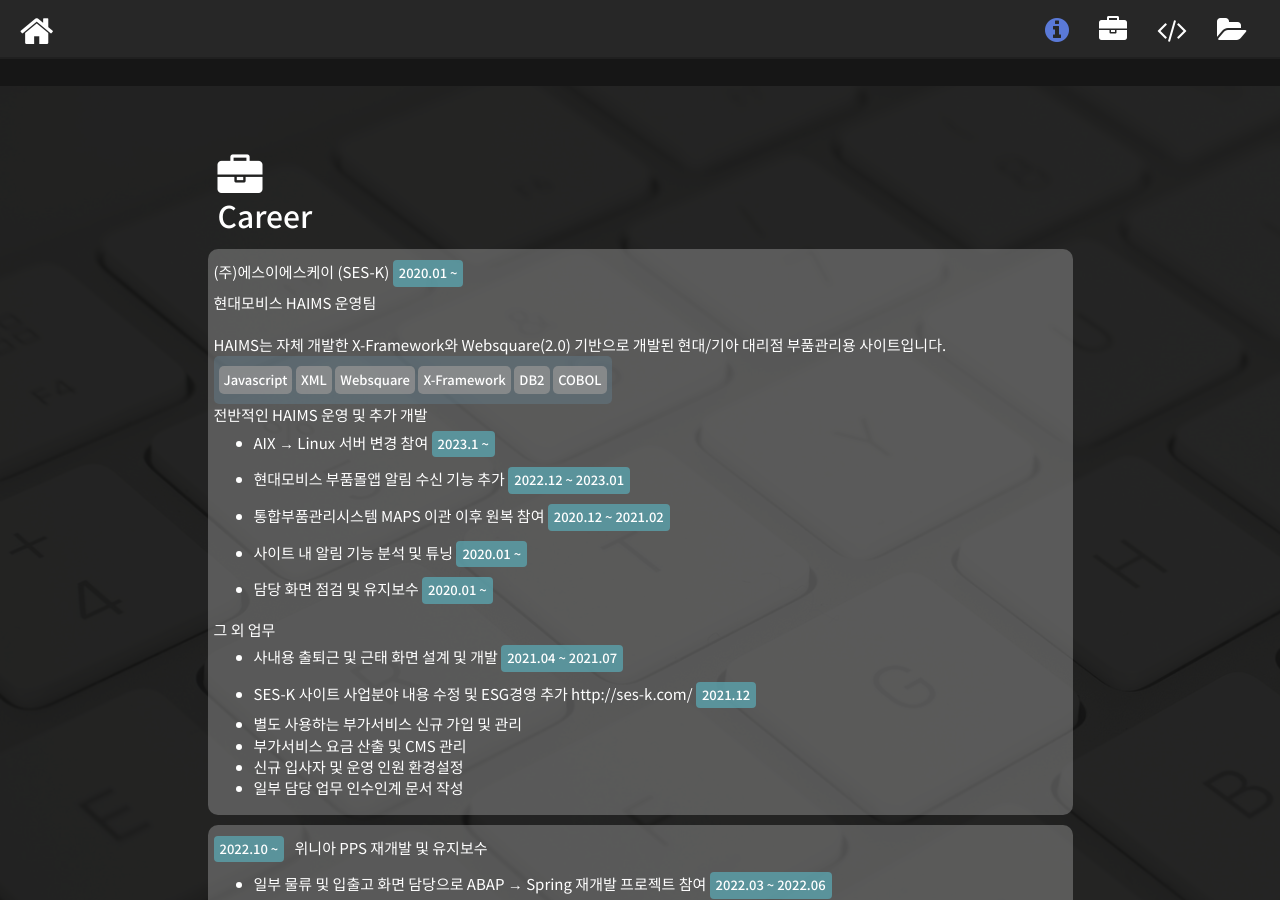
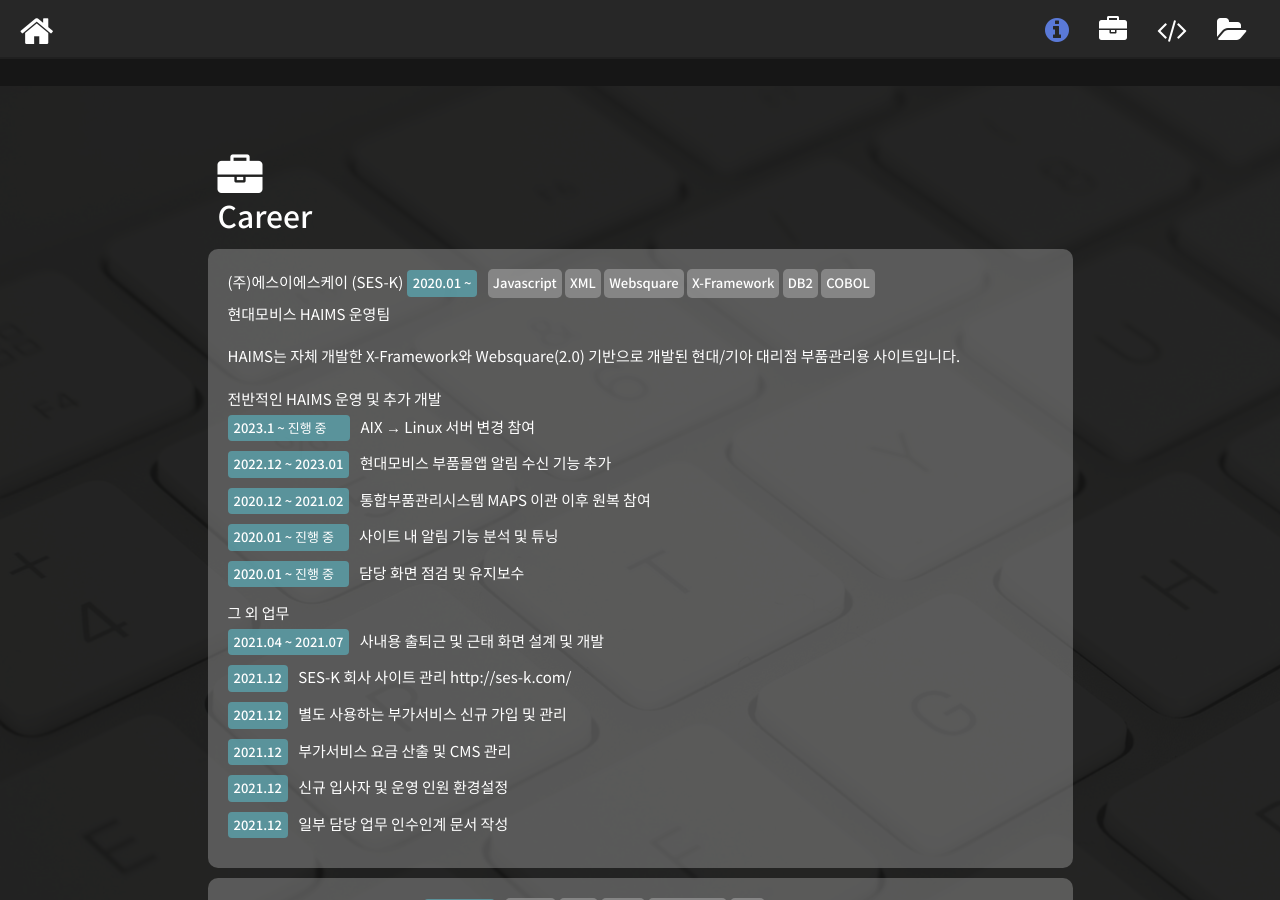
Before and after one commit to fpshtmxm36/Jekyll_Portfolio, a Jekyll site: the page built from index.md, in a window 1280 px wide and 900 px high, scrolled down 1218 px. Built offline with Jekyll 4.4.1, drawn with Linux system fonts in a browser that asks for light colours; some web fonts are replaced; some of the changed text lies outside the part shown.

Commit message:
230117_Career수정
* Career 틀 잡는 중

```diff
--- a/_includes/Career.html
+++ b/_includes/Career.html
@@ -9,80 +9,78 @@
             </div>
             <div class="row">
                 <div class="col-lg-12 col-md-12 career-box">
-                    (주)에스이에스케이 (SES-K) <span class="lineblock-date">2020.01 ~ </span><br>
-                    현대모비스 HAIMS 운영팀<br><!--Hyundai-mobis Agent Inventory Management System-->
-                    <br>
-                    HAIMS는 자체 개발한 X-Framework와 Websquare(2.0) 기반으로 개발된 현대/기아 대리점 부품관리용 사이트입니다.<br>
-                    <div class="career-inbox">
-                        <span class="lineblock-skill">Javascript</span>
+                    (주)에스이에스케이 (SES-K) <span class="lineblock-date">2020.01 ~ </span>
+                    <span class="lineblock-skill">Javascript</span>
                         <span class="lineblock-skill">XML</span>
                         <span class="lineblock-skill">Websquare</span>
                         <span class="lineblock-skill">X-Framework</span>
                         <span class="lineblock-skill">DB2</span>
                         <span class="lineblock-skill">COBOL</span>
-                    </div>
+                    <br>
+                    현대모비스 HAIMS 운영팀<br><!--Hyundai-mobis Agent Inventory Management System-->
+                    <br>
+                    HAIMS는 자체 개발한 X-Framework와 Websquare(2.0) 기반으로 개발된 현대/기아 대리점 부품관리용 사이트입니다.<br>
                     <br>
                     전반적인 HAIMS 운영 및 추가 개발<br>
                     <ul>
                         <li>
-                            AIX → Linux 서버 변경 참여 <span class="lineblock-date">2023.1 ~ </span>
+                            <span class="lineblock-date">2023.1 ~ 진행 중&nbsp;&nbsp;&nbsp;&nbsp;&nbsp;&nbsp;</span> AIX → Linux 서버 변경 참여
                         </li>
                         <li>
-                            현대모비스 부품몰앱 알림 수신 기능 추가 <span class="lineblock-date">2022.12 ~ 2023.01</span>
+                            <span class="lineblock-date">2022.12 ~ 2023.01</span> 현대모비스 부품몰앱 알림 수신 기능 추가
                         </li>
                         <li>
-                            통합부품관리시스템 MAPS 이관 이후 원복 참여 <span class="lineblock-date">2020.12 ~ 2021.02</span><!--Most Advanced Parts System-->
+                            <span class="lineblock-date">2020.12 ~ 2021.02</span> 통합부품관리시스템 MAPS 이관 이후 원복 참여
+                            <!--Most Advanced Parts System-->
                         </li>
                         <li>
-                            사이트 내 알림 기능 분석 및 튜닝 <span class="lineblock-date">2020.01 ~ </span>
+                            <span class="lineblock-date">2020.01 ~ 진행 중&nbsp;&nbsp;&nbsp;</span> 사이트 내 알림 기능 분석 및 튜닝
                         </li>
                         <li>
-                            담당 화면 점검 및 유지보수 <span class="lineblock-date">2020.01 ~ </span>
+                            <span class="lineblock-date">2020.01 ~ 진행 중&nbsp;&nbsp;&nbsp;</span> 담당 화면 점검 및 유지보수
                         </li>
                     </ul>
                     그 외 업무<br>
                     <ul>
                         <li>
-                            사내용 출퇴근 및 근태 화면 설계 및 개발 <span class="lineblock-date">2021.04 ~ 2021.07</span>
+                            <span class="lineblock-date">2021.04 ~ 2021.07</span> 사내용 출퇴근 및 근태 화면 설계 및 개발
                         </li>
                         <li>
-                            SES-K 사이트 사업분야 내용 수정 및 ESG경영 추가 http://ses-k.com/ <span class="lineblock-date">2021.12</span>
+                            <span class="lineblock-date">2021.12</span> SES-K 회사 사이트 관리 http://ses-k.com/
                         </li>
                         <li>
-                            별도 사용하는 부가서비스 신규 가입 및 관리
+                            <span class="lineblock-date">2021.12</span> 별도 사용하는 부가서비스 신규 가입 및 관리
                         </li>
                         <li>
-                            부가서비스 요금 산출 및 CMS 관리
+                            <span class="lineblock-date">2021.12</span> 부가서비스 요금 산출 및 CMS 관리
                         </li>
                         <li>
-                            신규 입사자 및 운영 인원 환경설정
+                            <span class="lineblock-date">2021.12</span> 신규 입사자 및 운영 인원 환경설정
                         </li>
                         <li>
-                            일부 담당 업무 인수인계 문서 작성
+                            <span class="lineblock-date">2021.12</span> 일부 담당 업무 인수인계 문서 작성
                         </li>
                     </ul>
                 </div>
             </div>
             <div class="row">
                 <div class="col-lg-12 col-md-12 career-box">
+                    위니아 PPS 재개발 및 유지보수
                     <span class="lineblock-date">2022.10 ~ </span>
-                    위니아 PPS 재개발 및 유지보수<br><!--Partner Portal System-->
+                    <span class="lineblock-skill">Spring</span>
+                    <span class="lineblock-skill">Java</span>
+                    <span class="lineblock-skill">ABAP</span>
+                    <span class="lineblock-skill">JEUS(WAS)</span>
+                    <span class="lineblock-skill">SAP</span>
+                    <br><!--Partner Portal System-->
                     <ul>
                         <li>
-                            일부 물류 및 입출고 화면 담당으로 ABAP → Spring 재개발 프로젝트 참여 <span class="lineblock-date">2022.03 ~ 2022.06</span>
+                            <span class="lineblock-date">2022.03 ~ 2022.06</span> 일부 물류 및 입출고 화면 담당으로 ABAP → Spring 재개발 프로젝트 참여
                         </li>
                         <li>
-                            재개발 이후 화면 점검 및 유지보수 <span class="lineblock-date">2022.10 ~ </span>
+                            <span class="lineblock-date">2022.10 ~ </span> 재개발 이후 화면 점검 및 유지보수
                         </li>
                     </ul>
-                    플랫폼 변경 이후 다른 오류사항 수정 및 점검<br>
-                    <div class="career-inbox">
-                        <span class="lineblock-skill">Spring</span>
-                        <span class="lineblock-skill">Java</span>
-                        <span class="lineblock-skill">ABAP</span>
-                        <span class="lineblock-skill">JEUS(WAS)</span>
-                        <span class="lineblock-skill">SAP</span>
-                    </div>
                 </div>
             </div>
         </div>
--- a/_sass/_base.scss
+++ b/_sass/_base.scss
@@ -550,9 +550,15 @@
     display: block;
     min-height: 400px;
     margin: 0px 5px 10px 5px;
-    padding: 6px;
+    padding: 15px 20px;
     background-color: #b6b6b65e;
     border-radius: 10px;
+    ul{
+        padding-left:0px;
+    }
+    li{
+        list-style:none;
+    }
 }
 
 .career-inbox{
```
